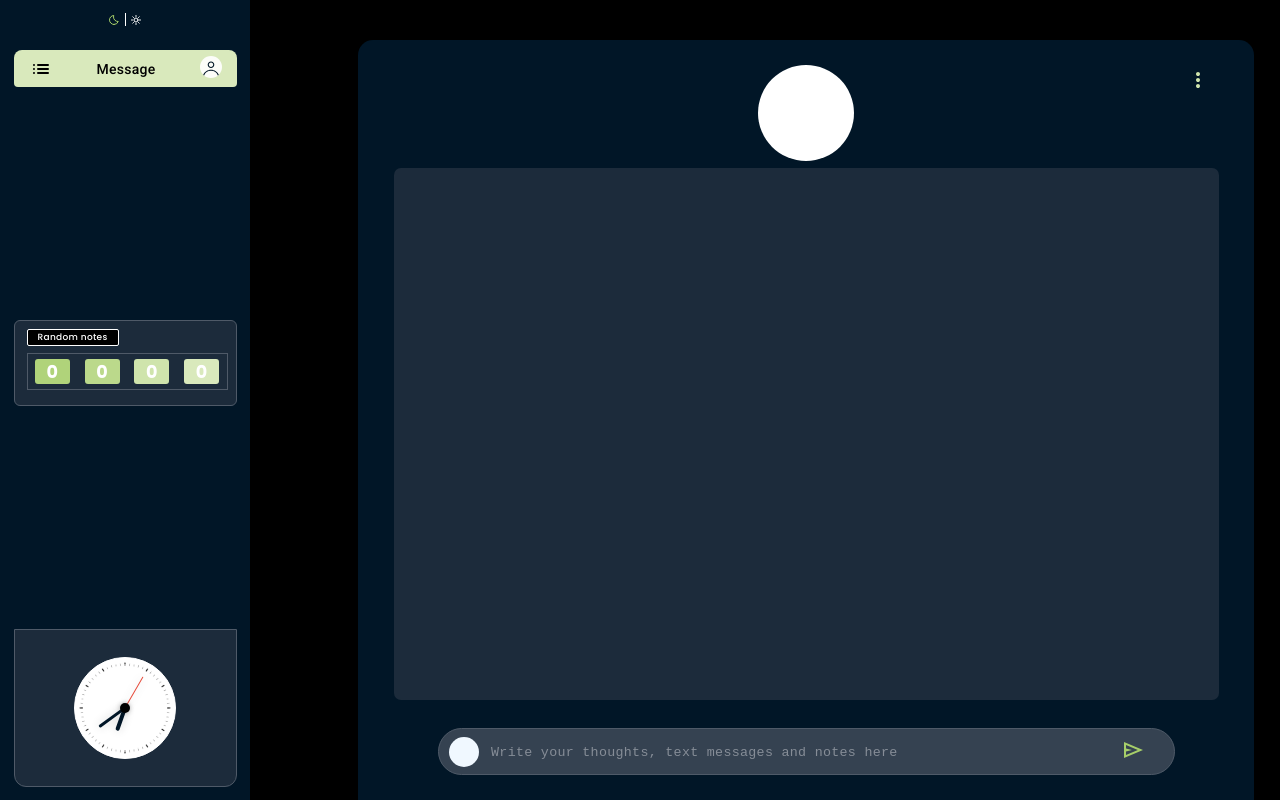
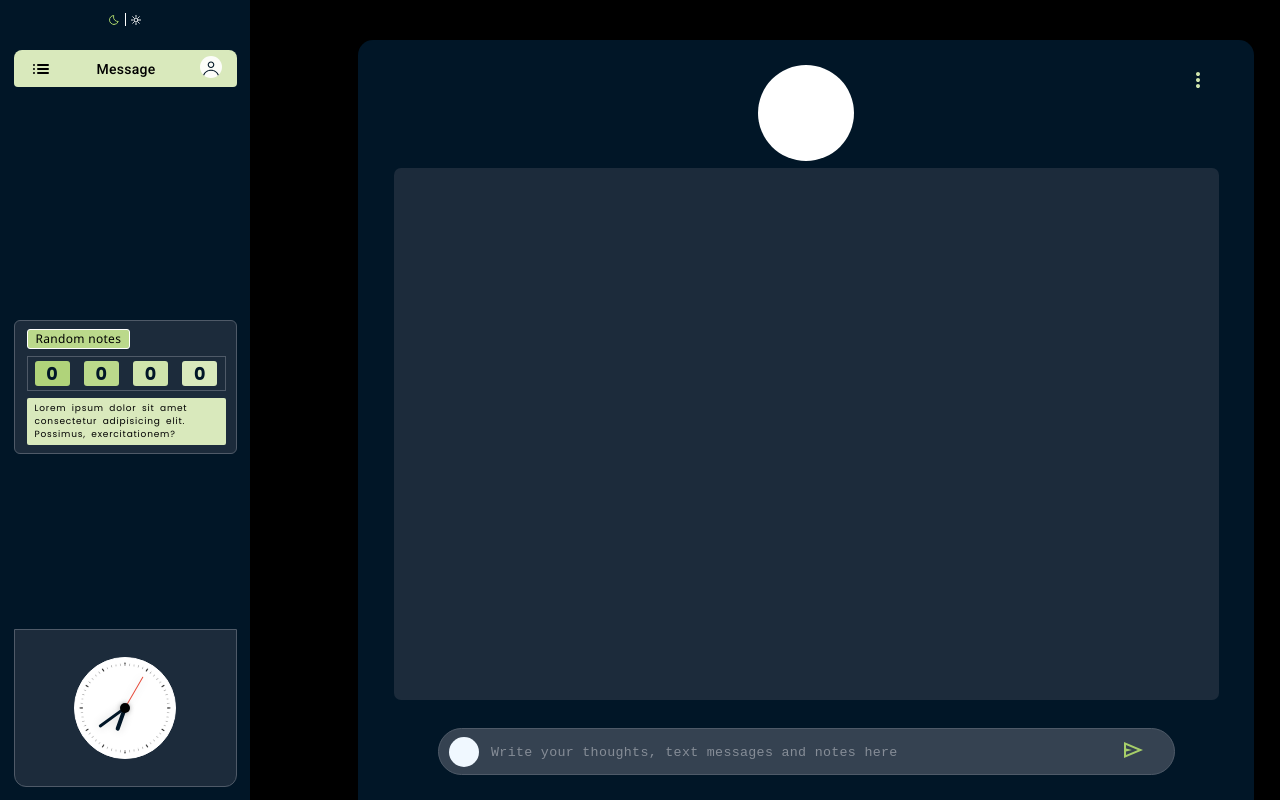
Before and after one commit to Prashant-Sgh/The-Self-Talk, a plain HTML site: page HTML/index.html in a window 1280 px wide. Drawn offline with Linux system fonts and the light colour scheme.

```diff
--- a/CSS/Notes_container.css
+++ b/CSS/Notes_container.css
@@ -1,5 +1,4 @@
 .Notes_container {
-
     position: absolute;
     top: 320px;
 
@@ -14,27 +13,30 @@
     display: flex;
     flex-direction: column;
     align-items: start;
-    gap: 7px;
+    row-gap: 7px;
 }
 
 .Notes_heading{
     box-sizing: border-box;
-    padding: 0 10px;
+    padding: 0px 8px 2px 8px;
     width: fit-content;
-    height: 17px;
-    font-family: "Poppins";
-    font-size: 9px;
-    font-weight: 500;
-    background-color: black;
+    height: 20px;
+    font-family: "Roboto";
+    font-family: "Segoe UI";
+    font-size: 12px;
+    font-weight: 400;
+    background-color: #BBD98B;
     border: 1px solid white;
-    color: white;
+    color: black;
+    /* letter-spacing: 0.1px; */
     display: flex;
     align-items: center;
     justify-content: center;
-    border-radius: 2px;
+    border-radius: 3px;
 }
 
 .Timmer{
+    box-sizing: border-box;
     height: 35px;
     width: 199px;
     background-color: #1C2B3B;
@@ -50,7 +52,7 @@
     width: 35px;
     border-radius: 3px;
     background-color: #B0D37A;
-    color: white;
+    color: #011627;
 
     display: flex;
     align-items: center;
@@ -73,3 +75,18 @@
 .Timmer .Timmer_Seconds{
     background-color: #D9E9BC;
 }
+
+.Notes_text {
+    box-sizing: border-box;
+    width: 199px;
+    padding: 4px 8px;
+    background-color: #D9E9BC;
+    border-radius: 2px;
+    height: fit-content;
+    /* font-family: "Roboto"; */
+    font-family: "Poppins";
+    font-weight: 400;
+    font-size: 9px;
+    letter-spacing: 0.8px;
+    word-spacing: 0.4ch;
+}
--- a/HTML/Side_menu_container.html
+++ b/HTML/Side_menu_container.html
@@ -32,7 +32,9 @@
         <div class="Timmer_Minutes">0</div>
         <div class="Timmer_Seconds">0</div>
     </div>
-    <div class="Notes_text"></div>
+    <div class="Notes_text">
+        Lorem ipsum dolor sit amet consectetur adipisicing elit. Possimus, exercitationem?
+    </div>
 </div>
 
 <div id="clock_container">
```
